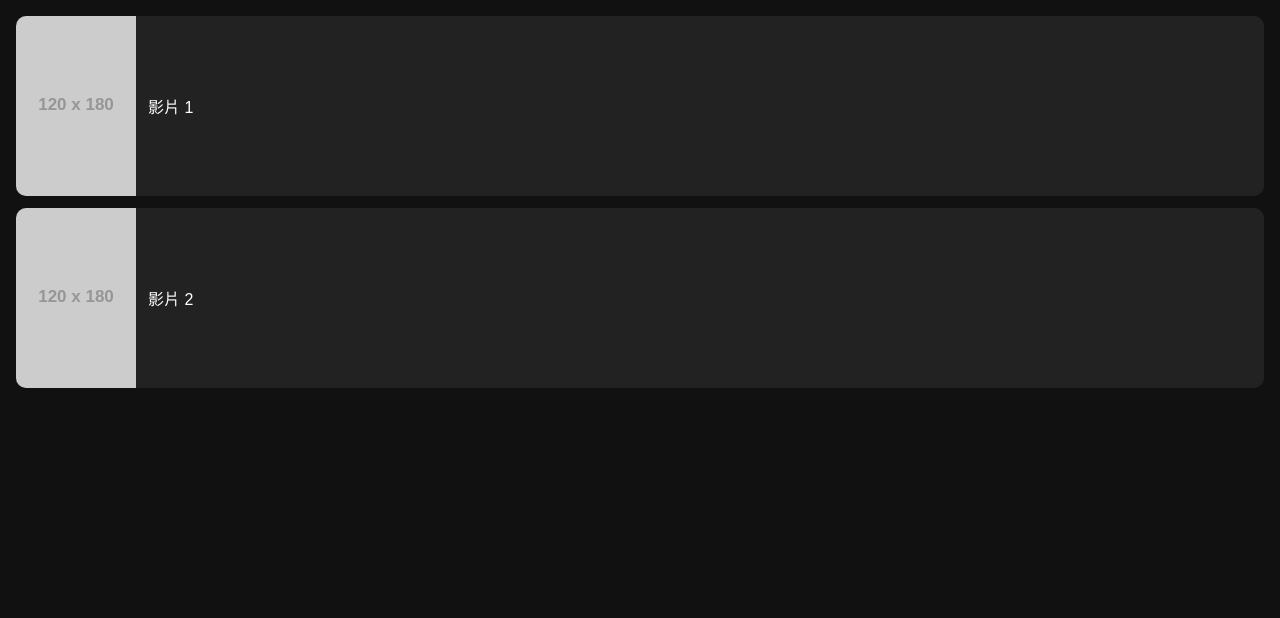
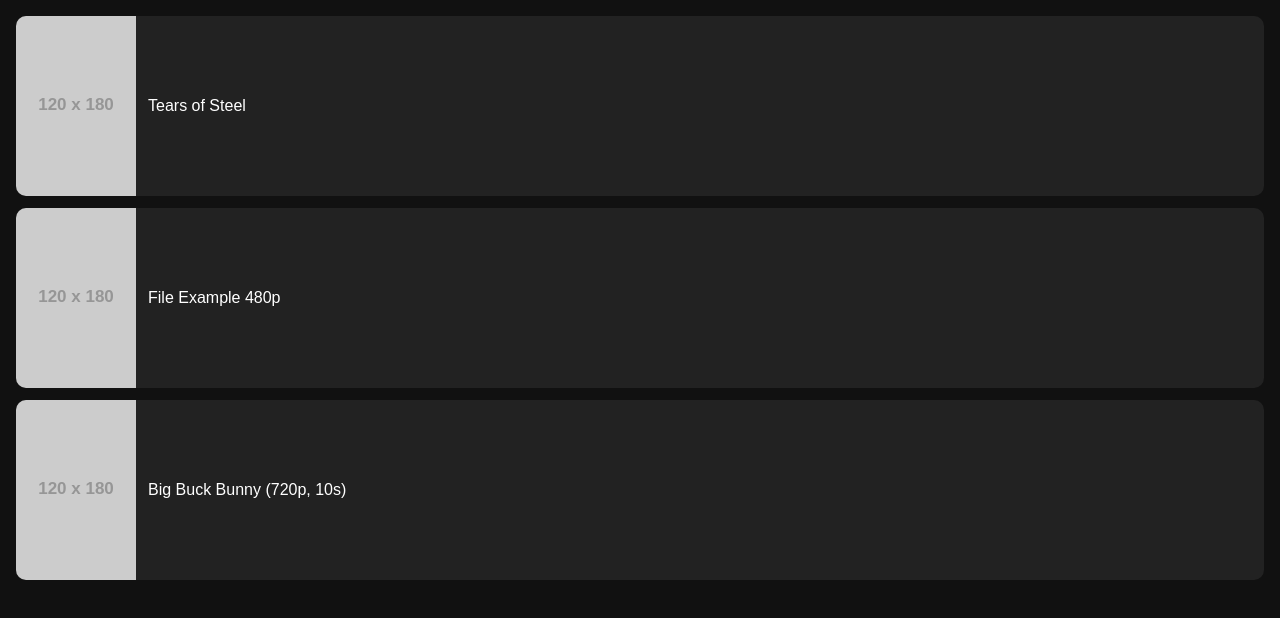
Before and after one commit to marduklien/2025camp, a plain HTML site: page video.html in a window 1280 px wide. Drawn offline with Linux system fonts and the light colour scheme; placeholder pictures from the web are drawn by us.

Commit message:
Update video.html

```diff
--- a/video.html
+++ b/video.html
@@ -53,19 +53,24 @@
 
   <!-- 直式影片列表 -->
   <div class="video-list" id="list">
-    <div class="video-item" onclick="openVideo('https://www.w3schools.com/html/mov_bbb.mp4')">
-      <img src="https://via.placeholder.com/120x180.png?text=影片1" alt="影片1">
-      <p>影片 1</p>
+    <div class="video-item" onclick="openVideo('http://commondatastorage.googleapis.com/gtv-videos-bucket/sample/TearsOfSteel.mp4')">
+      <img src="https://via.placeholder.com/120x180.png?text=Tears+of+Steel" alt="Tears of Steel">
+      <p>Tears of Steel</p>
     </div>
-    <div class="video-item" onclick="openVideo('https://www.w3schools.com/html/mov_bbb.mp4')">
-      <img src="https://via.placeholder.com/120x180.png?text=影片2" alt="影片2">
-      <p>影片 2</p>
+    <div class="video-item" onclick="openVideo('https://file-examples.com/wp-content/uploads/2017/04/file_example_MP4_480_1_5MG.mp4')">
+      <img src="https://via.placeholder.com/120x180.png?text=File+Example+480p" alt="File Example">
+      <p>File Example 480p</p>
+    </div>
+    <div class="video-item" onclick="openVideo('https://test-videos.co.uk/vids/bigbuckbunny/mp4/h264/720/Big_Buck_Bunny_720_10s_1MB.mp4')">
+      <img src="https://via.placeholder.com/120x180.png?text=Big+Buck+Bunny" alt="Big Buck Bunny">
+      <p>Big Buck Bunny (720p, 10s)</p>
     </div>
   </div>
 
   <!-- 播放器容器 -->
   <div id="player-container">
     <video id="player" controls playsinline></video>
+    <div id="ios-hint">為獲得最佳體驗，請將手機橫向觀看</div>
   </div>
 
   <script>
```
